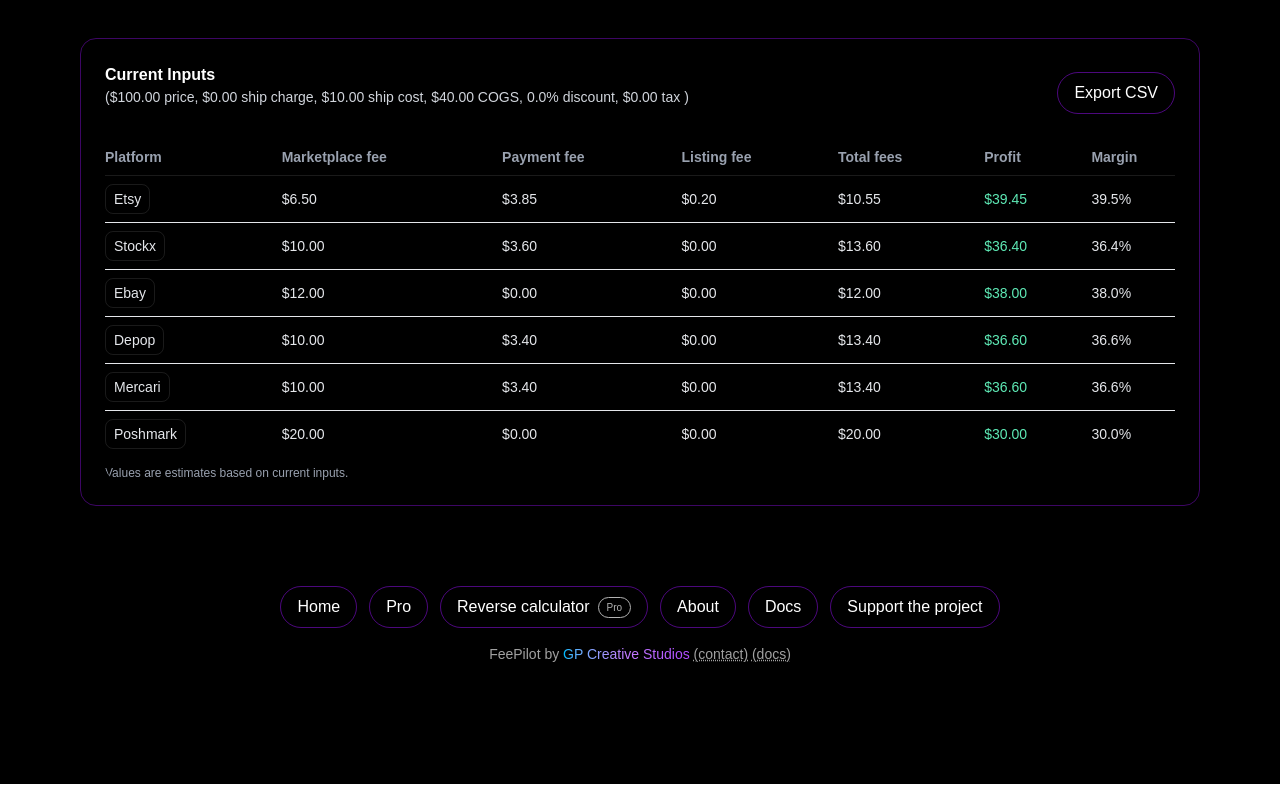
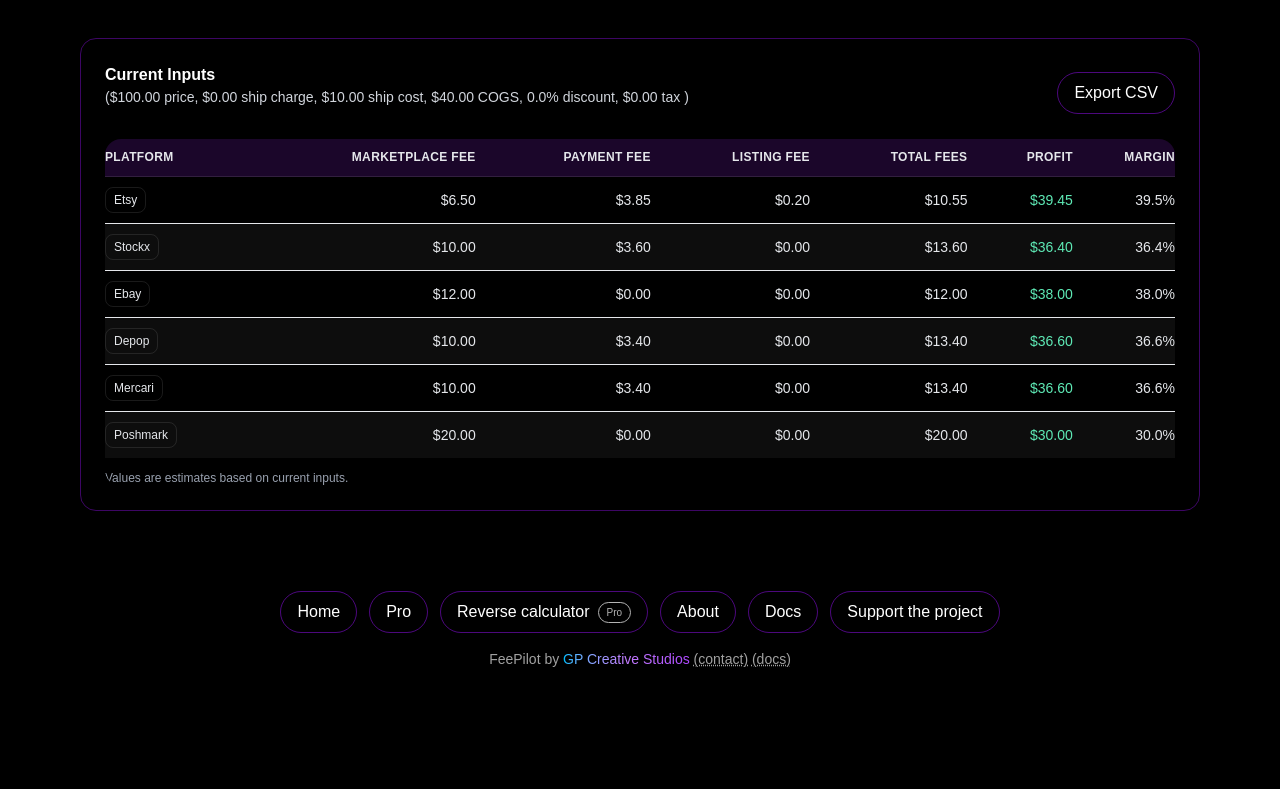
Before and after one commit to gpcreativestudios2018/FeePilot, a Next.js app: page / in a window 1280 px wide. Shown: the part 922-1711 px from the top of the page. Built offline with nearby package versions, Linux system fonts and the light colour scheme; no server answers.

Commit message:
ui(home): refine comparison table layout and alignment (#184)
Co-authored-by: Gordon <gpcreativestudios2018@users.noreply.github.com>

```diff
--- a/src/app/components/ComparisonTableSection.tsx
+++ b/src/app/components/ComparisonTableSection.tsx
@@ -40,6 +40,8 @@ export default function ComparisonTableSection({
   const headText = isLight ? 'text-gray-800' : 'text-gray-200';
   const bodyText = isLight ? 'text-gray-800' : 'text-gray-200';
   const subtle = isLight ? 'text-gray-600' : 'text-gray-400';
+  const headerBg = isLight ? 'bg-purple-50/70' : 'bg-purple-900/30';
+  const zebraRow = isLight ? 'bg-gray-50' : 'bg-white/5';
 
   // Gate dynamic classes to avoid SSR/client className mismatches
   const [mounted, setMounted] = React.useState(false);
@@ -81,7 +83,7 @@ export default function ComparisonTableSection({
 
   return (
     <section className={cx('rounded-2xl p-4 sm:p-6', className)}>
-      <div className="mb-4 flex items-center justify-between gap-3">
+      <div className="mb-4 flex flex-col gap-3 sm:flex-row sm:items-center sm:justify-between">
         <CurrentInputs
           isLight={isLight}
           className="mb-0"
@@ -101,7 +103,7 @@ export default function ComparisonTableSection({
             'shrink-0 rounded-full px-4 py-2 text-base select-none border',
             isLight
               ? 'border-purple-800/70 text-black hover:bg-purple-50'
-              : 'border-purple-600/50 text-white hover:bg-white/5'
+              : 'border-purple-600/50 text-white hover:bg-white/5',
           )}
           aria-label="Export comparison as CSV"
           title="Export comparison as CSV"
@@ -111,46 +113,64 @@ export default function ComparisonTableSection({
       </div>
 
       <div className="overflow-x-auto rounded-2xl">
-        <table className={cx('w-full text-sm', bodyText)}>
-          <thead className={cx(subtle, headText)}>
-            <tr className="text-left">
-              <th className="py-2 pr-4">Platform</th>
-              <th className="py-2 pr-4">Marketplace fee</th>
-              <th className="py-2 pr-4">Payment fee</th>
-              <th className="py-2 pr-4">Listing fee</th>
-              <th className="py-2 pr-4">Total fees</th>
-              <th className="py-2 pr-4">Profit</th>
-              <th className="py-2 pr-0">Margin</th>
+        <table className={cx('w-full text-xs sm:text-sm', bodyText)}>
+          <thead className={cx('border-b', border, headerBg, headText)}>
+            <tr className="text-left align-middle uppercase tracking-wide">
+              <th className="py-2.5 pr-4 text-[0.7rem] sm:text-[0.75rem]">Platform</th>
+              <th className="py-2.5 pr-4 text-right text-[0.7rem] sm:text-[0.75rem]">
+                Marketplace fee
+              </th>
+              <th className="py-2.5 pr-4 text-right text-[0.7rem] sm:text-[0.75rem]">
+                Payment fee
+              </th>
+              <th className="py-2.5 pr-4 text-right text-[0.7rem] sm:text-[0.75rem]">
+                Listing fee
+              </th>
+              <th className="py-2.5 pr-4 text-right text-[0.7rem] sm:text-[0.75rem]">
+                Total fees
+              </th>
+              <th className="py-2.5 pr-4 text-right text-[0.7rem] sm:text-[0.75rem]">
+                Profit
+              </th>
+              <th className="py-2.5 pr-0 text-right text-[0.7rem] sm:text-[0.75rem]">
+                Margin
+              </th>
             </tr>
           </thead>
 
           <tbody className={cx('border-t', border)}>
-            {comparison.map((row) => (
-              <tr key={row.platform} className="border-t first:border-0">
-                <td className="py-2 pr-4">
+            {comparison.map((row, idx) => (
+              <tr
+                key={row.platform}
+                className={cx(
+                  'border-t first:border-0',
+                  idx % 2 === 1 && zebraRow,
+                )}
+              >
+                <td className="py-2.5 pr-4">
                   <span className="inline-flex items-center gap-2">
-                    <span className={cx('rounded-lg border px-2 py-1', border)}>
+                    <span className={cx('rounded-lg border px-2 py-1 text-xs', border)}>
                       {row.platform.slice(0, 1).toUpperCase() + row.platform.slice(1)}
                     </span>
                   </span>
                 </td>
 
-                <td className="py-2 pr-4">
+                <td className="py-2.5 pr-4 text-right">
                   <span suppressHydrationWarning>
                     {formatMoneyWithParens(row.marketplaceFee)}
                   </span>
                 </td>
-                <td className="py-2 pr-4">
+                <td className="py-2.5 pr-4 text-right">
                   <span suppressHydrationWarning>
                     {formatMoneyWithParens(row.paymentFee)}
                   </span>
                 </td>
-                <td className="py-2 pr-4">
+                <td className="py-2.5 pr-4 text-right">
                   <span suppressHydrationWarning>
                     {formatMoneyWithParens(row.listingFee)}
                   </span>
                 </td>
-                <td className="py-2 pr-4">
+                <td className="py-2.5 pr-4 text-right">
                   <span suppressHydrationWarning>
                     {formatMoneyWithParens(row.totalFees)}
                   </span>
@@ -158,8 +178,13 @@ export default function ComparisonTableSection({
 
                 <td
                   className={cx(
-                    'py-2 pr-4',
-                    mounted && (row.profit < 0 ? 'text-red-500' : isLight ? 'text-emerald-700' : 'text-emerald-300')
+                    'py-2.5 pr-4 text-right',
+                    mounted &&
+                      (row.profit < 0
+                        ? 'text-red-500'
+                        : isLight
+                        ? 'text-emerald-700'
+                        : 'text-emerald-300'),
                   )}
                 >
                   <span suppressHydrationWarning>
@@ -167,7 +192,7 @@ export default function ComparisonTableSection({
                   </span>
                 </td>
 
-                <td className="py-2 pr-0">
+                <td className="py-2.5 pr-0 text-right">
                   <span
                     className={cx(mounted && row.marginPct < 0 && 'text-red-500')}
                     suppressHydrationWarning
@@ -180,7 +205,7 @@ export default function ComparisonTableSection({
           </tbody>
         </table>
 
-        <div className={cx('mt-2 text-xs', subtle)}>
+        <div className={cx('mt-3 text-xs', subtle)}>
           Values are estimates based on current inputs.
         </div>
       </div>
```
